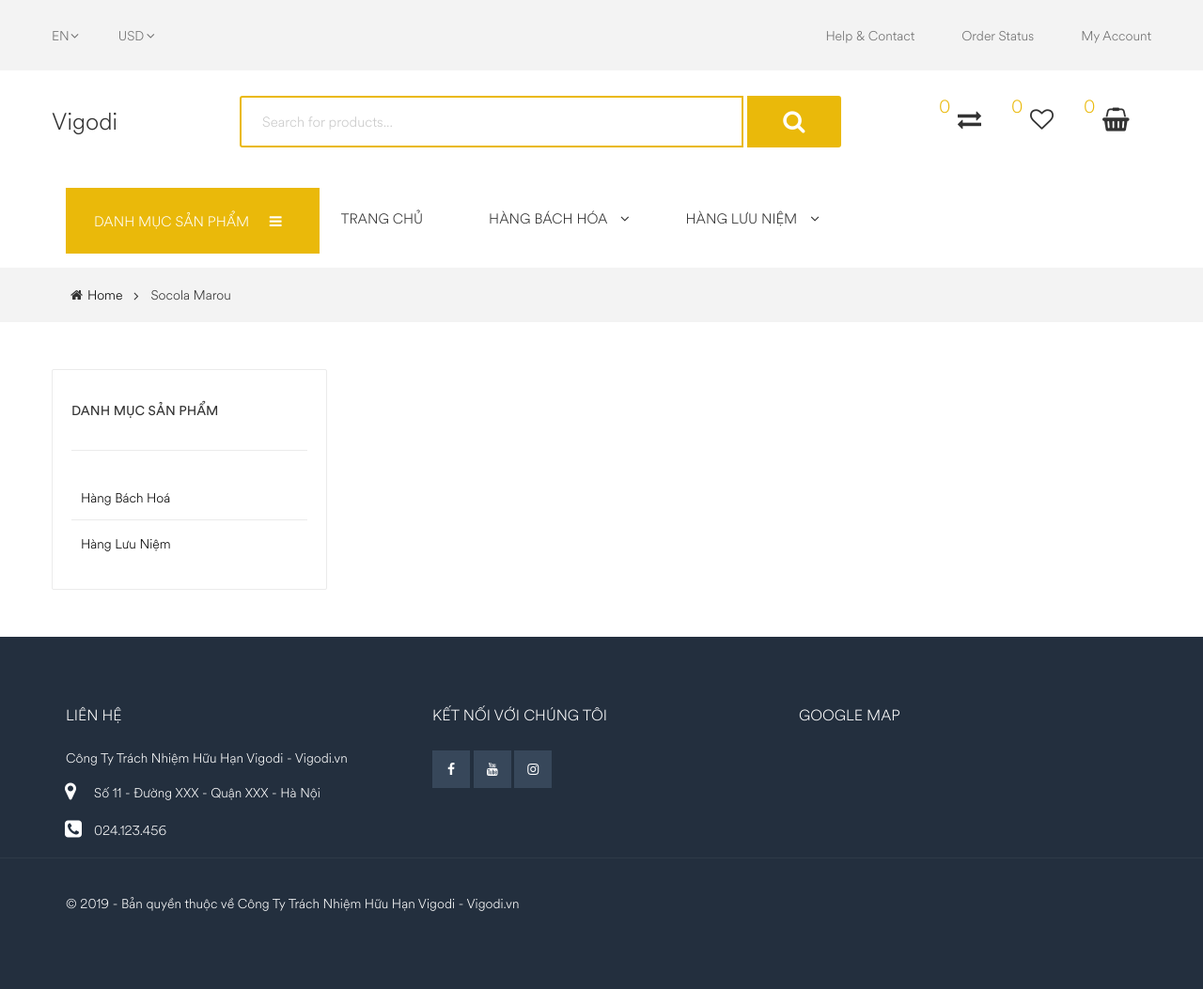
After one commit to mrtux3do/mediamarket, a CakePHP app: the page made by website/app/View/Products/list_product.ctp in a window 1280 px wide. The commit adds this page. Shown: the whole page at 94% size. Run offline with PHP 8.4 and a stand-in for CakePHP, Linux system fonts and the light colour scheme; the template is opened without the code that fills it, so the values that code supplies are empty; some libraries are stand-ins or nearby versions.

Commit message:
list product

```diff
--- a/website/app/Controller/ProductsController.php
+++ b/website/app/Controller/ProductsController.php
@@ -26,4 +26,7 @@ class ProductsController extends Controller {
 		$this->set(array('data' => $data, 'relate' => $relate_product));
 	}
 
+	public function listProduct(){
+	}
+
 }
--- a/website/app/Model/Category.php
+++ b/website/app/Model/Category.php
@@ -3,5 +3,5 @@
 App::uses('Model', 'Model');
 
 class Category extends AppModel {
-
+	public $useTable = "m_categories";
 }
--- /dev/null
+++ b/website/app/View/Products/list_product.ctp
@@ -0,0 +1,35 @@
+<div class="bread-crumbs">
+	<div class="container">
+		<div class="row">
+			<div id="breadcrumbs">
+				<ul>
+					<li><a href="/">Home</a></li>
+					<li>Socola Marou</li>
+				</ul>
+			</div>
+		</div>
+	</div>
+</div>
+
+<div class="container">
+	<div class="row">
+		<div class="col-lg-3 side-left-bar form-list-product">
+			<div class="title-bar title-product">
+				<h2>Danh mục sản phẩm</h2>
+			</div>
+			<div class="content-side-bar">
+				<div class="filter-group">
+					<div class="add-filter">
+						<a>Hàng Bách Hoá</a>
+					</div>
+					<div class="add-filter">
+						<a>Hàng Lưu Niệm</a>
+					</div>
+				</div>
+			</div>
+		</div>
+		<div class="col-lg-9">
+
+		</div>
+	</div>
+</div>
--- a/website/app/webroot/css/style.css
+++ b/website/app/webroot/css/style.css
@@ -2064,3 +2064,31 @@ li#compare:after{
 	top: -93px;
 	right: 0px;
 }
+
+/*------------------- SIDEBAR ----------------------------*/
+.filter-group .add-filter a{
+	display: block;
+	text-decoration: none;
+	color: #000;
+	text-transform: capitalize;
+	padding: 0 10px;
+	cursor: pointer;
+}
+
+.filter-group .add-filter a:hover{
+	color: #eab90a;
+}
+
+.filter-group .add-filter{
+	padding: 12px 0;
+	line-height: 24px;
+	border-bottom: 1px solid #ebebeb;
+}
+
+.filter-group .add-filter:before{
+
+}
+
+.filter-group .add-filter:last-child{
+	border-bottom: none;
+}
```
Lines whose indentation alone changed are shown as unchanged.
